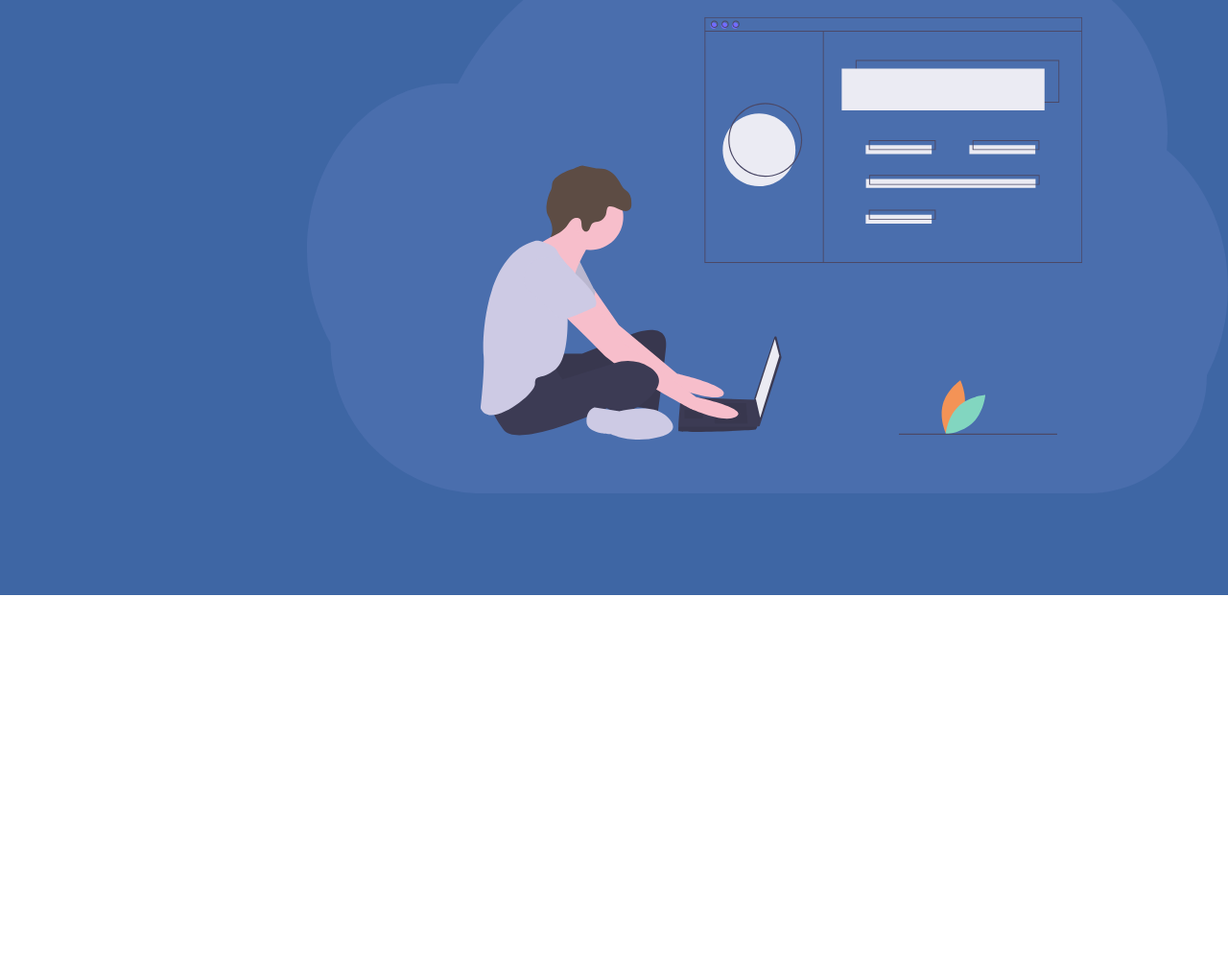
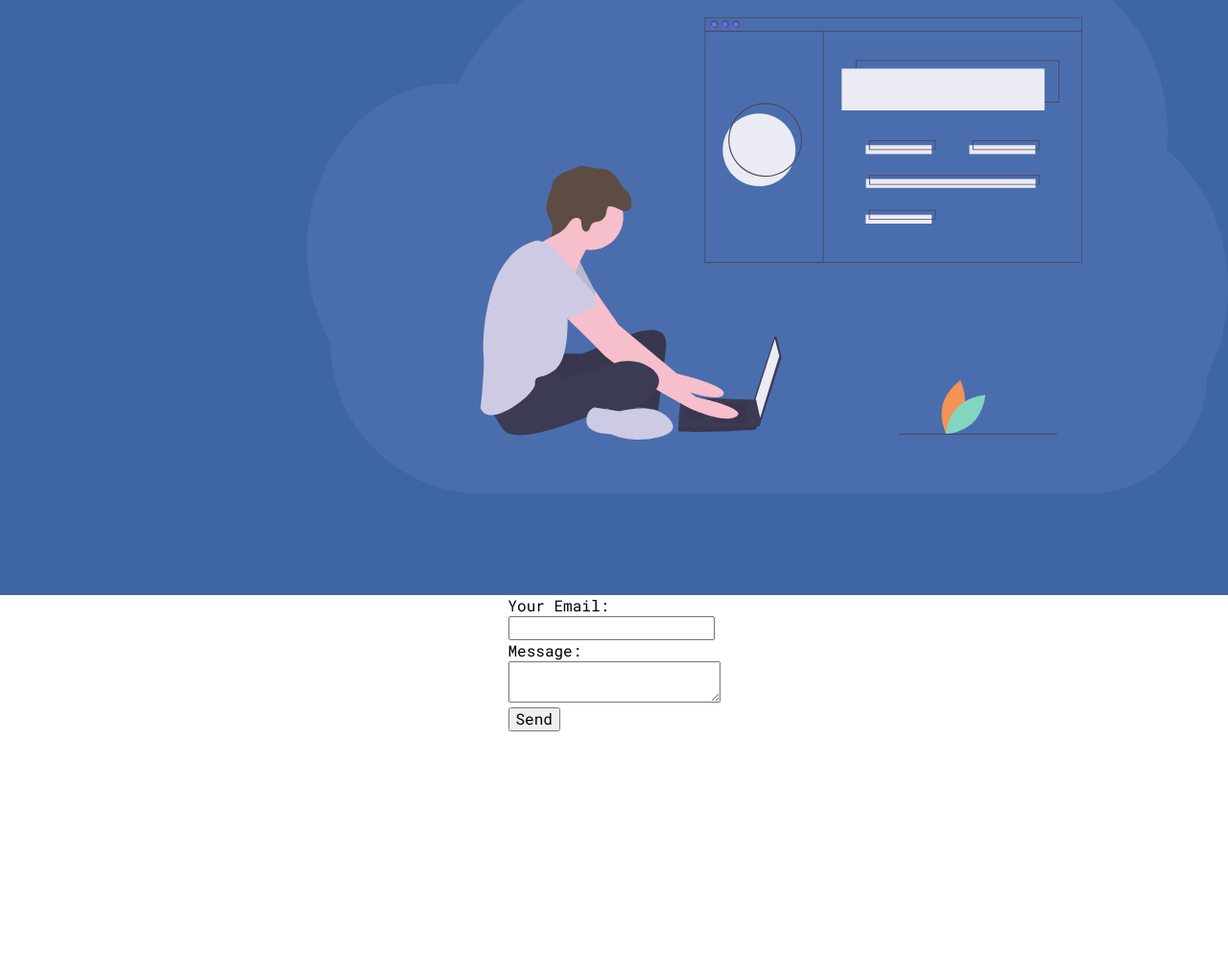
Before and after one commit to argarlin24/portfolio-v2, a Gatsby site: page / in a window 1280 px wide. Shown: the part 461-1481 px from the top of the page at 96% size. Before the commit the page ends 1081 px from the top, so only its background shows below. Built offline with nearby package versions, Linux system fonts and the light colour scheme; Gatsby itself is replaced by a stand-in of ours.

Commit message:
moved contact form to home page

```diff
--- a/src/components/contactform.js
+++ b/src/components/contactform.js
@@ -12,7 +12,7 @@ const BlockLabel = styled.label`
 `
 
 const ContactForm = () => (
-    <Flex justifyContent="center">
+    <Flex justifyContent="center" minHeight="50vh">
         <Box>
             <Form
                 name="contact"
--- a/src/pages/index.js
+++ b/src/pages/index.js
@@ -3,11 +3,13 @@ import React from "react"
 import Layout from "../components/layout"
 import SEO from "../components/seo"
 import Hero from "../components/hero"
+import ContactForm from "../components/contactform"
 
 const IndexPage = () => (
     <Layout>
         <SEO title="Home" />
         <Hero />
+        <ContactForm />
     </Layout>
 )
 
```
